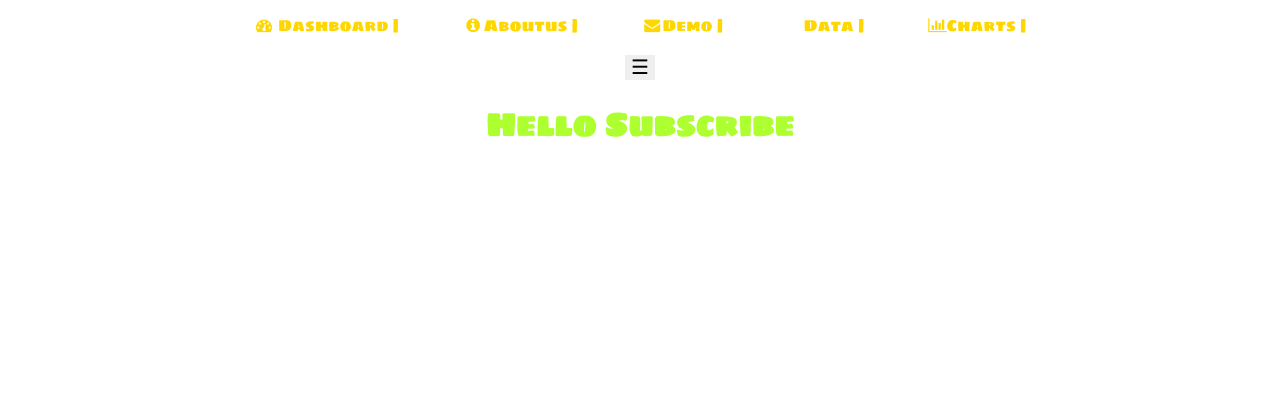
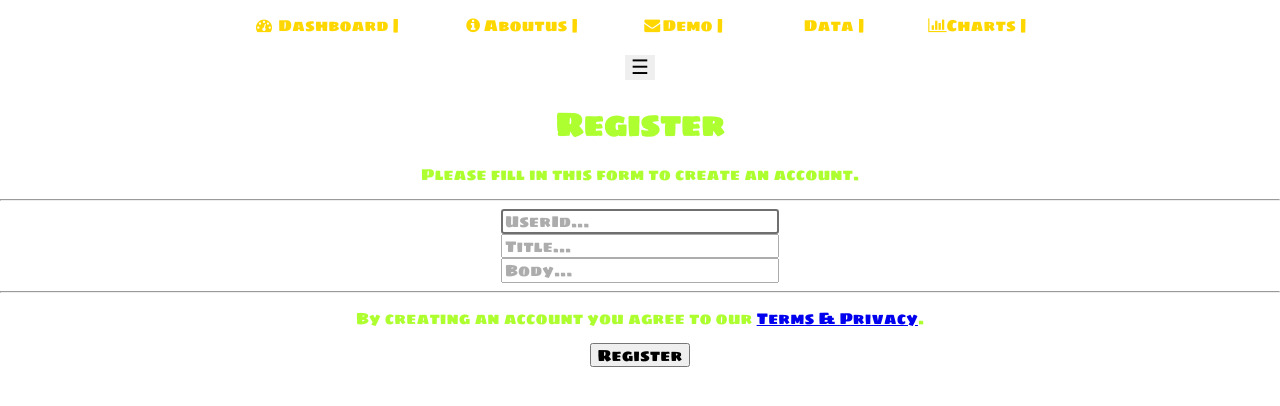
Before and after one commit to sushovanINDIA/ReacctJS, a React (Create React App) app: page /Subscribe in a window 1280 px wide. Shown: the top 406 px of the page. Built offline with nearby package versions, Linux system fonts and the light colour scheme.

Commit message:
Update Subscribe.js

```diff
--- a/Subscribe.js
+++ b/Subscribe.js
@@ -2,11 +2,44 @@ import React, { Component } from 'react';
 import 'tachyons';
 //import {Link} from 'react-router-dom';
 import './Subscribe.css'
+import Loader from 'react-loader-spinner';
+import axios from 'axios';
+import { Link } from 'react-router-dom';
 
 
 class Subscribe extends Component{
 
+    constructor(props){
+        super(props);
+        this.state={
+            userId:'',
+            title:'',
+            body:''
 
+        }
+        this.inputRefs = React.createRef()
+    }
+
+    changeHandler = e =>{
+        this.setState({[e.target.name] : e.target.value });
+    }
+
+    submitHandler = e =>{
+        e.preventDefault();
+        console.log(this.state);
+        axios.post('https://jsonplaceholder.typicode.com/posts', this.state)
+        .then(response => {
+            console.log(response);
+        })
+        .catch(error => {
+            console.log(error)
+        })
+
+    }
+
+    componentDidMount(){
+        this.inputRefs.current.focus();
+    }
     /*openNav() {
         document.getElementById("mySidebar").style.width = "250px";
         document.getElementById("main").style.marginLeft = "250px";
@@ -18,11 +51,63 @@ class Subscribe extends Component{
       }*/
 
     render(){
+        const {userId, title, body} = this.state;
         return(
             <div>
-               <body className="font">
+                <form onSubmit={this.submitHandler} className="tc">
+                    <div className="container tc">
+                        <h1>Register</h1>
+                        <p>Please fill in this form to create an account.</p>
+                        <hr />
+                        <div className="tc">
+
+                        <input type="text" className="o-60" name="userId" placeholder="UserId..." ref={this.inputRefs} value={userId} onChange= {this.changeHandler}/>
+                        </div>
+
+                        <div className="tc">
+
+                        <input type="text" className="o-60" name="title" placeholder="Title..." value={title} onChange={this.changeHandler}/>
+                        </div>
+
+                        <div>
+
+                        <input type="text" className="o-60" name="body" placeholder="Body..." value={body} onChange={this.changeHandler}/>
+                        </div>
+
+                        <hr />
+                        <p>By creating an account you agree to our <Link to="/">Terms & Privacy</Link>.</p>
+                        <button type="submit" class="registerbtn">Register</button>
+                    </div>
+                    </form>
+
+            </div>
+
+
+
+                /*<form onSubmit={this.submitHandler} className="tc">
+                    <div>
+                        <input type="text" name="userId" ref={this.inputRefs} value={userId} onChange= {this.changeHandler}/>
+                    </div>
+                    <div>
+                        <input type="text" name="title" value={title} onChange={this.changeHandler}/>
+                    </div>
+                    <div>
+                        <input type="text" name="body" value={body} onChange={this.changeHandler}/>
+                    </div>
+                    <button type="submit">Submit</button>
+        </form>*/
+            /*<div>
+               <body className="font tc">
                <h1 className="tc">Hello Subscribe</h1>
-                {/*<div id="mySidebar" className="sidebar o-90">
+               <Loader
+         type="Bars"
+         color="#003153"
+         height={100}
+         width={100}
+         //timeout={3000} //3 secs
+
+        />
+                <div id="mySidebar" className="sidebar o-90">
                     <Link to="#" className="closebtn" onClick={()=>this.closeNav()}>×</Link>
                     <Link to="/">Avatar</Link>
                     <Link to="./Aboutus">AboutUs</Link>
@@ -34,9 +119,11 @@ class Subscribe extends Component{
                 <button className="openbtn" onClick={()=>this.openNav()}>☰</button>
                 <h2>Collapsed Sidebar</h2>
                 <p>Click on the hamburger menu/bar icon to open the sidebar, and push this content to the right.</p>
-        </div>*/}
-               </body>
-            </div>
+        </div>*
+        </body>
+
+            </div>*/
+
         )
     }
 
```
